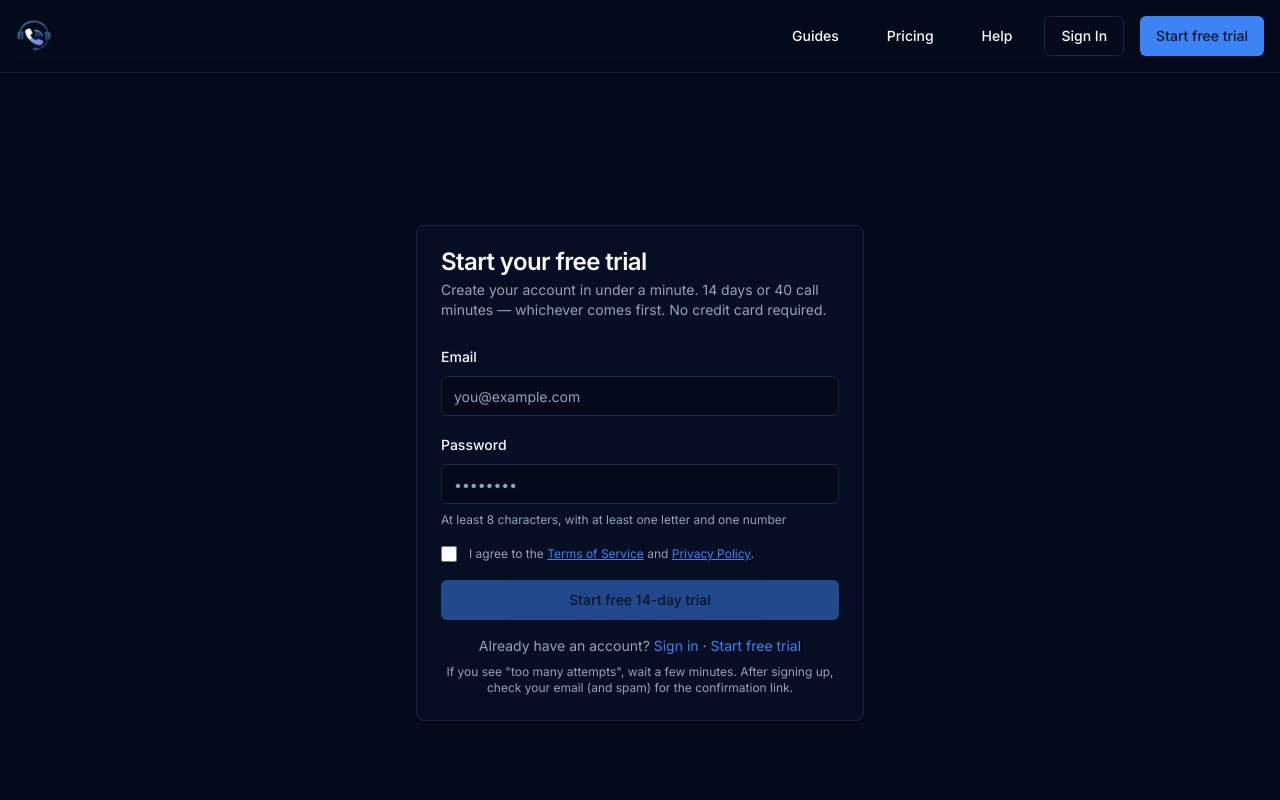
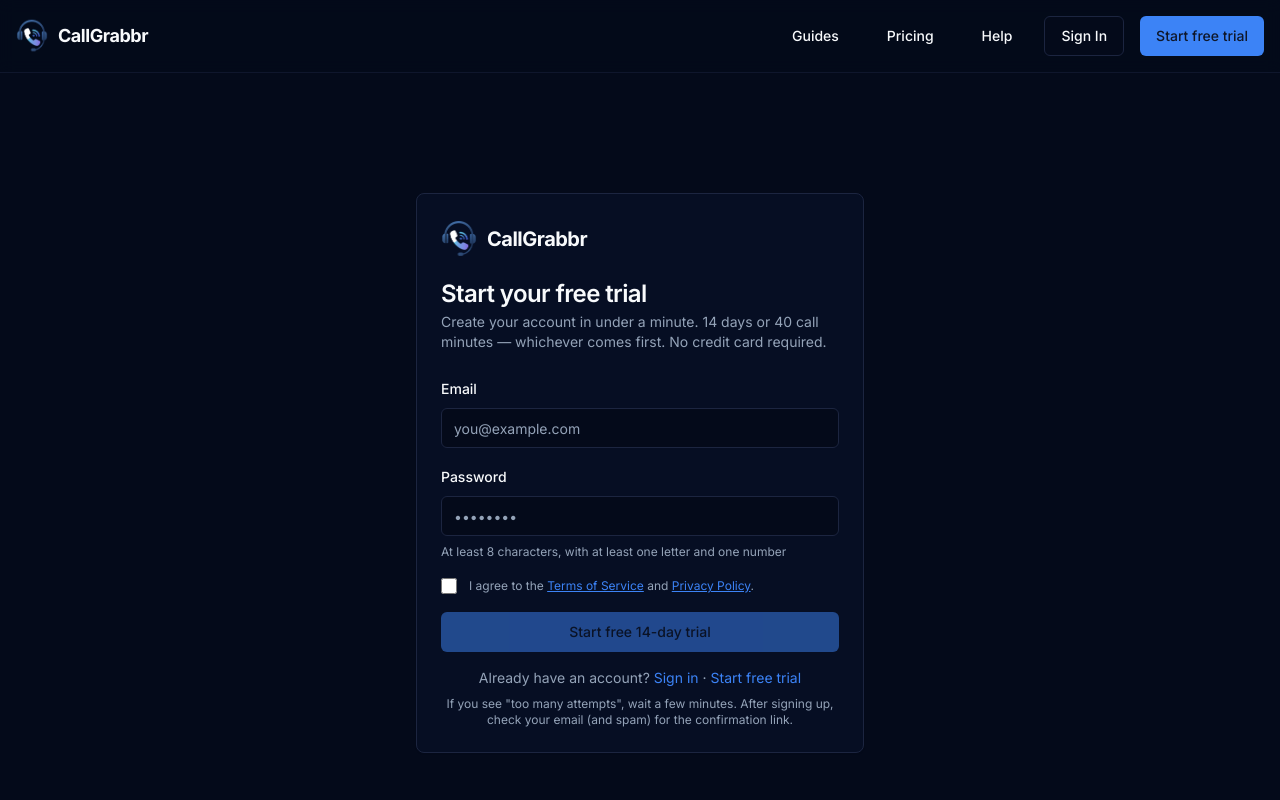
Before and after one commit to cluckso/nml, a Next.js app: page /sign-up in a window 1280 px wide. Shown: the top 800 px of the page. Built offline with nearby package versions, Linux system fonts and the light colour scheme; no server answers.

Commit message:
Fix email-confirm race and restore CallGrabbr wordmark on auth and nav.
Exchange confirmation codes once so success no longer pairs with an invalid-link error, and show the brand name beside the logo on key surfaces.

```diff
--- a/app/(auth)/confirm-email/page.tsx
+++ b/app/(auth)/confirm-email/page.tsx
@@ -9,6 +9,7 @@ import { Card, CardContent, CardDescription, CardHeader, CardTitle } from "@/com
 import { confirmEmailValueLine } from "@/lib/trial-marketing"
 import { getEmailConfirmRedirectUrl } from "@/lib/auth-redirect"
 import { CheckCircle2, Loader2, Mail } from "lucide-react"
+import { BrandMark } from "@/components/brand/BrandMark"
 
 function ConfirmEmailContent() {
   const searchParams = useSearchParams()
@@ -42,6 +43,7 @@ function ConfirmEmailContent() {
     <div className="flex min-h-screen items-center justify-center p-4">
       <Card className="w-full max-w-md">
         <CardHeader className="text-center">
+          <BrandMark className="mb-4 justify-center" />
           <div className="mx-auto mb-4 flex h-14 w-14 items-center justify-center rounded-full bg-primary/10">
             <Mail className="h-7 w-7 text-primary" />
           </div>
--- a/app/(auth)/forgot-password/page.tsx
+++ b/app/(auth)/forgot-password/page.tsx
@@ -10,6 +10,7 @@ import { Card, CardContent, CardDescription, CardHeader, CardTitle } from "@/com
 import { Loader2, Mail } from "lucide-react"
 import { validateEmail } from "@/lib/utils"
 import { getAppOrigin } from "@/lib/auth-redirect"
+import { BrandMark } from "@/components/brand/BrandMark"
 
 export default function ForgotPasswordPage() {
   const [email, setEmail] = useState("")
@@ -57,6 +58,7 @@ export default function ForgotPasswordPage() {
     <div className="flex min-h-screen items-center justify-center p-4">
       <Card className="w-full max-w-md">
         <CardHeader>
+          <BrandMark className="mb-4" />
           <CardTitle>Reset your password</CardTitle>
           <CardDescription>
             {sent
--- a/app/(auth)/sign-in/page.tsx
+++ b/app/(auth)/sign-in/page.tsx
@@ -1,6 +1,6 @@
 "use client"
 
-import { useState, Suspense, useEffect } from "react"
+import { useState, Suspense, useEffect, useRef } from "react"
 import { createClient } from "@/lib/supabase/client"
 import { useRouter } from "next/navigation"
 import { useSearchParams } from "next/navigation"
@@ -16,6 +16,7 @@ import { signInPageDescription, trialNavCtaLabel } from "@/lib/trial-marketing"
 import { getSafeRedirectPath } from "@/lib/safe-redirect"
 import { getRememberMePreference, setRememberMePreference } from "@/lib/auth-session"
 import { Checkbox } from "@/components/ui/checkbox"
+import { BrandMark } from "@/components/brand/BrandMark"
 
 const AUTH_NEXT_KEY = "callgrabbr_auth_next"
 
@@ -26,9 +27,11 @@ function SignInContent() {
   const [loading, setLoading] = useState(false)
   const [checkingEmailConfirm, setCheckingEmailConfirm] = useState(false)
   const [error, setError] = useState<string | null>(null)
+  const confirmAttempted = useRef(false)
   const router = useRouter()
   const searchParams = useSearchParams()
   const message = searchParams.get("message")
+  const emailConfirmed = message === "email-confirmed"
 
   useEffect(() => {
     setStaySignedIn(getRememberMePreference())
@@ -47,12 +50,19 @@ function SignInContent() {
     if (ctx?.contactEmail) setEmail(ctx.contactEmail)
   }, [searchParams])
 
+  // After a successful confirm redirect, drop any stale error from a double-exchange race.
+  useEffect(() => {
+    if (emailConfirmed) setError(null)
+  }, [emailConfirmed])
+
   useEffect(() => {
     const code = searchParams.get("code")
-    if (!code) return
+    if (!code || emailConfirmed || confirmAttempted.current) return
 
+    confirmAttempted.current = true
     let cancelled = false
     setCheckingEmailConfirm(true)
+    setError(null)
 
     async function handleEmailConfirm() {
       const authClient = createClient()
@@ -60,14 +70,30 @@ function SignInContent() {
       if (cancelled) return
 
       if (exchangeError) {
-        setError("This confirmation link is invalid or has expired. Sign in below or request a new confirmation email.")
+        // Code may already be consumed by a prior attempt in the same navigation (Strict Mode).
+        // If we already have a session briefly, still treat as confirmed.
+        const { data } = await authClient.auth.getSession()
+        if (data.session) {
+          await authClient.auth.signOut()
+          if (cancelled) return
+          router.replace("/sign-in?message=email-confirmed")
+          router.refresh()
+          setCheckingEmailConfirm(false)
+          return
+        }
+        setError(
+          "This confirmation link is invalid or has expired. Sign in below or request a new confirmation email."
+        )
         setCheckingEmailConfirm(false)
+        // Strip used/invalid code so refresh doesn't re-trigger.
+        router.replace("/sign-in")
         return
       }
 
       await authClient.auth.signOut()
       if (cancelled) return
 
+      setError(null)
       router.replace("/sign-in?message=email-confirmed")
       router.refresh()
       setCheckingEmailConfirm(false)
@@ -78,7 +104,7 @@ function SignInContent() {
     return () => {
       cancelled = true
     }
-  }, [searchParams, router])
+  }, [searchParams, router, emailConfirmed])
 
   const handleSignIn = async (e: React.FormEvent) => {
     e.preventDefault()
@@ -132,7 +158,10 @@ function SignInContent() {
     return (
       <div className="flex min-h-screen items-center justify-center p-4">
         <Card className="w-full max-w-md">
-          <CardContent className="flex flex-col items-center gap-4 pt-6">
+          <CardHeader className="pb-2">
+            <BrandMark className="mb-2" />
+          </CardHeader>
+          <CardContent className="flex flex-col items-center gap-4 pt-2">
             <Loader2 className="h-8 w-8 animate-spin text-muted-foreground" />
             <p className="text-sm text-muted-foreground">Confirming your email…</p>
           </CardContent>
@@ -141,25 +170,32 @@ function SignInContent() {
     )
   }
 
+  // Prefer success copy; never show confirm-link error alongside email-confirmed.
+  const showConfirmError = !!error && !emailConfirmed
+
   return (
     <div className="flex min-h-screen items-center justify-center p-4">
       <Card className="w-full max-w-md">
         <CardHeader>
+          <BrandMark className="mb-4" />
           <CardTitle>Sign In</CardTitle>
           <CardDescription>{signInPageDescription()}</CardDescription>
         </CardHeader>
         <CardContent>
           <form onSubmit={handleSignIn} className="space-y-4">
-            {message && (
+            {emailConfirmed && (
+              <div className="bg-primary/10 text-primary text-sm p-3 rounded-md">
+                Your email is confirmed. Sign in with your password to continue.
+              </div>
+            )}
+            {message && message !== "email-confirmed" && (
               <div className="bg-primary/10 text-primary text-sm p-3 rounded-md">
                 {message === "account-deleted"
                   ? "Your account was deleted. You can sign up again anytime."
-                  : message === "email-confirmed"
-                    ? "Your email is confirmed. Sign in with your password to continue."
-                    : message}
+                  : message}
               </div>
             )}
-            {error && (
+            {showConfirmError && (
               <div className="bg-destructive/10 text-destructive text-sm p-3 rounded-md">
                 {error}
               </div>
@@ -207,7 +243,7 @@ function SignInContent() {
             </Button>
           </form>
           <p className="mt-4 text-center text-sm text-muted-foreground">
-            Don't have an account?{" "}
+            Don&apos;t have an account?{" "}
             <a href={`/sign-up?next=${encodeURIComponent("/trial/start")}`} className="text-primary hover:underline">
               {trialNavCtaLabel()}
             </a>
--- a/app/(auth)/sign-up/page.tsx
+++ b/app/(auth)/sign-up/page.tsx
@@ -14,6 +14,7 @@ import { getEmailConfirmRedirectUrl } from "@/lib/auth-redirect"
 import { TERMS_ACCEPTED_STORAGE_KEY } from "@/lib/user-legal"
 import { trialCtaLabel, signupPageTitle, signupPageDescription } from "@/lib/trial-marketing"
 import { LegalConsentCheckbox } from "@/components/legal/LegalConsentCheckbox"
+import { BrandMark } from "@/components/brand/BrandMark"
 
 const AUTH_NEXT_KEY = "callgrabbr_auth_next"
 
@@ -124,6 +125,7 @@ function SignUpForm() {
     <div className="flex min-h-screen items-center justify-center p-4">
       <Card className="w-full max-w-md">
         <CardHeader>
+          <BrandMark className="mb-4" />
           <CardTitle>{signupPageTitle()}</CardTitle>
           <CardDescription>
             {signupPageDescription()}
--- /dev/null
+++ b/components/brand/BrandMark.tsx
@@ -0,0 +1,39 @@
+import Link from "next/link"
+import Image from "next/image"
+
+/** Logo + wordmark for auth and other unbranded surfaces. */
+export function BrandMark({
+  href = "/",
+  size = "md",
+  className = "",
+}: {
+  href?: string
+  size?: "sm" | "md" | "lg"
+  className?: string
+}) {
+  const iconPx = size === "sm" ? 32 : size === "lg" ? 44 : 36
+  const textClass =
+    size === "sm"
+      ? "text-lg"
+      : size === "lg"
+        ? "text-2xl"
+        : "text-xl"
+
+  return (
+    <Link
+      href={href}
+      className={`inline-flex items-center gap-2.5 text-foreground hover:opacity-90 transition-opacity ${className}`}
+      aria-label="CallGrabbr home"
+    >
+      <Image
+        src="/icon.png"
+        alt=""
+        width={iconPx}
+        height={iconPx}
+        className="rounded-lg shrink-0"
+        priority
+      />
+      <span className={`font-bold tracking-tight ${textClass}`}>CallGrabbr</span>
+    </Link>
+  )
+}
--- a/components/marketing/HomeHero.tsx
+++ b/components/marketing/HomeHero.tsx
@@ -11,6 +11,7 @@ import {
   Shield,
   TrendingUp,
 } from "lucide-react"
+import { BrandMark } from "@/components/brand/BrandMark"
 
 export function HomeHero() {
   return (
@@ -23,6 +24,7 @@ export function HomeHero() {
       className="min-h-[88vh] flex flex-col items-center justify-center px-4 py-24"
       contentClassName="container mx-auto text-center max-w-4xl"
     >
+      <BrandMark size="lg" className="mb-6 justify-center drop-shadow-sm" />
       <div className="inline-flex items-center gap-2 rounded-full border border-destructive/30 bg-background/60 backdrop-blur-sm px-4 py-1.5 text-sm font-medium text-destructive mb-4">
         <PhoneOff className="h-4 w-4" aria-hidden />
         When you miss a call, 80% of callers hang up — and dial your competitor
--- a/components/nav.tsx
+++ b/components/nav.tsx
@@ -1,7 +1,6 @@
 "use client"
 
 import Link from "next/link"
-import Image from "next/image"
 import { Button } from "@/components/ui/button"
 import { createClient } from "@/lib/supabase/client"
 import { useRouter } from "next/navigation"
@@ -10,6 +9,7 @@ import type { User } from "@supabase/supabase-js"
 import { trialNavCtaLabel } from "@/lib/trial-marketing"
 import { getTrialNavBadge, type TrialNavBadge as TrialNavBadgeData } from "@/lib/trial-nav-badge"
 import { TrialNavBadge } from "@/components/nav/TrialNavBadge"
+import { BrandMark } from "@/components/brand/BrandMark"
 
 type DashboardNavPayload = {
   business?: { name?: string } | null
@@ -101,16 +101,7 @@ export function Nav() {
     <nav className="border-b border-border/50 bg-background/95 backdrop-blur supports-[backdrop-filter]:bg-background/60">
       <div className="container mx-auto px-4 py-4 flex justify-between items-center gap-3">
         <div className="flex items-center gap-2 sm:gap-3 min-w-0">
-          <Link href="/" className="flex items-center gap-2 text-foreground shrink-0" aria-label="CallGrabbr home">
-            <Image
-              src="/icon.png"
-              alt=""
-              width={40}
-              height={40}
-              className="h-9 w-9 rounded-lg"
-              priority
-            />
-          </Link>
+          <BrandMark size="sm" />
           {businessName && (
             <span
               className="text-sm text-muted-foreground border-l border-border/60 pl-3 font-medium truncate max-w-[120px] sm:max-w-[200px] md:max-w-[280px]"
```
